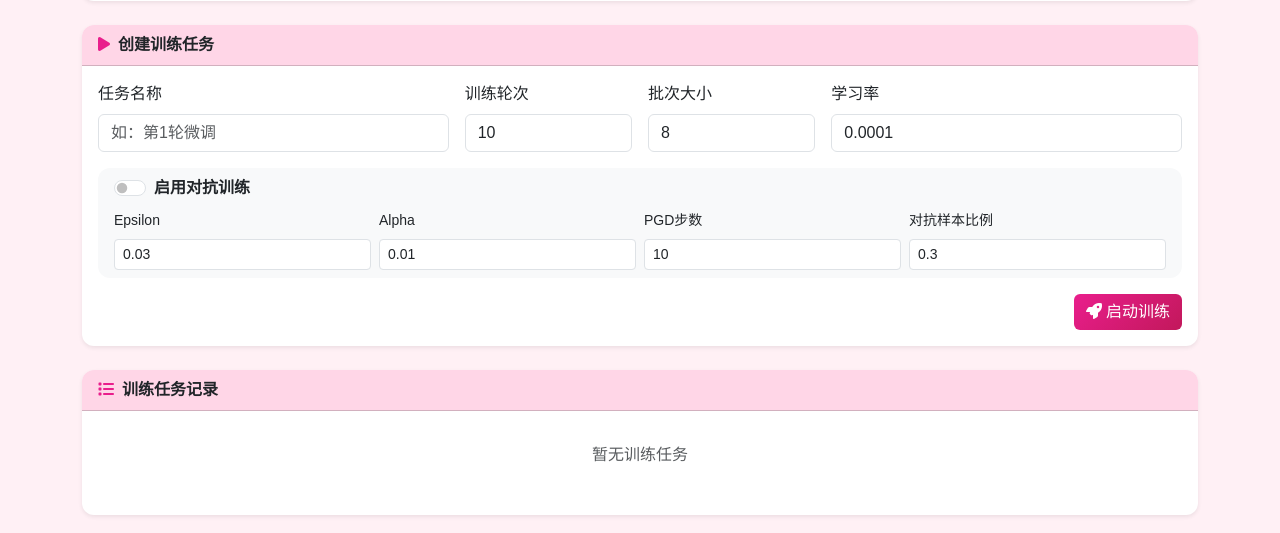
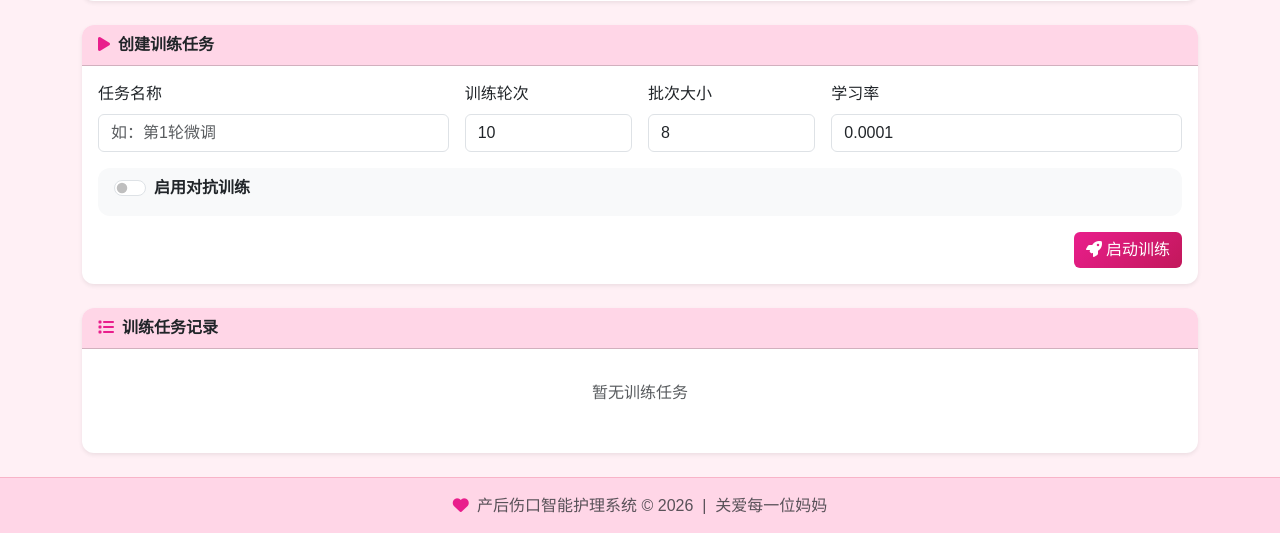
Before and after one commit to z506760391/Postpartum-wound-image-recognition, a Flask app: page /learning/ in a window 1280 px wide. Shown: the part 407-940 px from the top of the page. Run offline with Flask 3, Linux system fonts and the light colour scheme.

Commit message:
Fix os import location in adaptive_learning.py; toggle adversarial config UI visibility
- Move 'import os' to module level in services/adaptive_learning.py to prevent NameError
- Hide adversarial training config fields by default in learning/index.html, show on checkbox toggle

Co-authored-by: Copilot <223556219+Copilot@users.noreply.github.com>

Co-authored-by: z506760391 <262839268+z506760391@users.noreply.github.com>

```diff
--- a/services/adaptive_learning.py
+++ b/services/adaptive_learning.py
@@ -1,4 +1,5 @@
 import json
+import os
 import threading
 from datetime import datetime
 from utils.logger import get_logger
@@ -232,7 +233,6 @@ class AdaptiveLearningService:
                 logger.info(f"任务{task_id} Epoch {epoch+1}/{total_epochs}, Loss={avg_loss:.4f}")
 
             # 保存模型权重
-            import os
             from flask import current_app as _app
             save_dir = app.config.get('MODEL_SAVE_PATH', 'model_weights') if app else 'model_weights'
             os.makedirs(save_dir, exist_ok=True)
--- a/templates/learning/index.html
+++ b/templates/learning/index.html
@@ -118,7 +118,7 @@
                                 <input class="form-check-input" type="checkbox" name="adversarial_enabled" id="advSwitch">
                                 <label class="form-check-label fw-semibold" for="advSwitch">启用对抗训练</label>
                             </div>
-                            <div class="row g-2" id="advConfig">
+                            <div class="row g-2" id="advConfig" style="display:none;">
                                 <div class="col-md-3">
                                     <label class="form-label small">Epsilon</label>
                                     <input type="number" class="form-control form-control-sm" name="epsilon" value="0.03" step="0.01">
@@ -148,6 +148,11 @@
         </form>
     </div>
 </div>
+<script>
+document.getElementById('advSwitch').addEventListener('change', function() {
+    document.getElementById('advConfig').style.display = this.checked ? '' : 'none';
+});
+</script>
 
 <!-- 任务列表 -->
 <div class="card shadow-sm">
```
